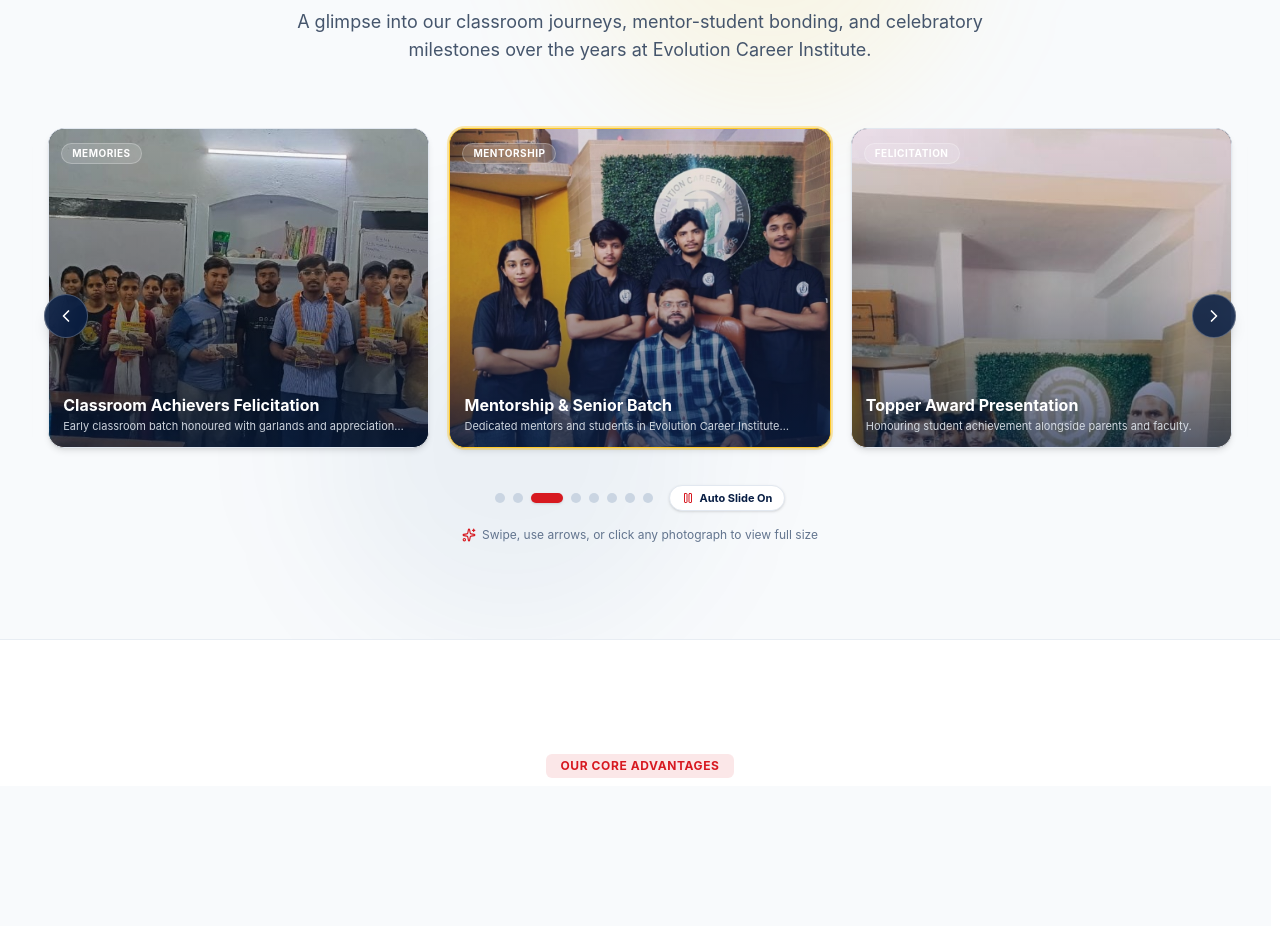
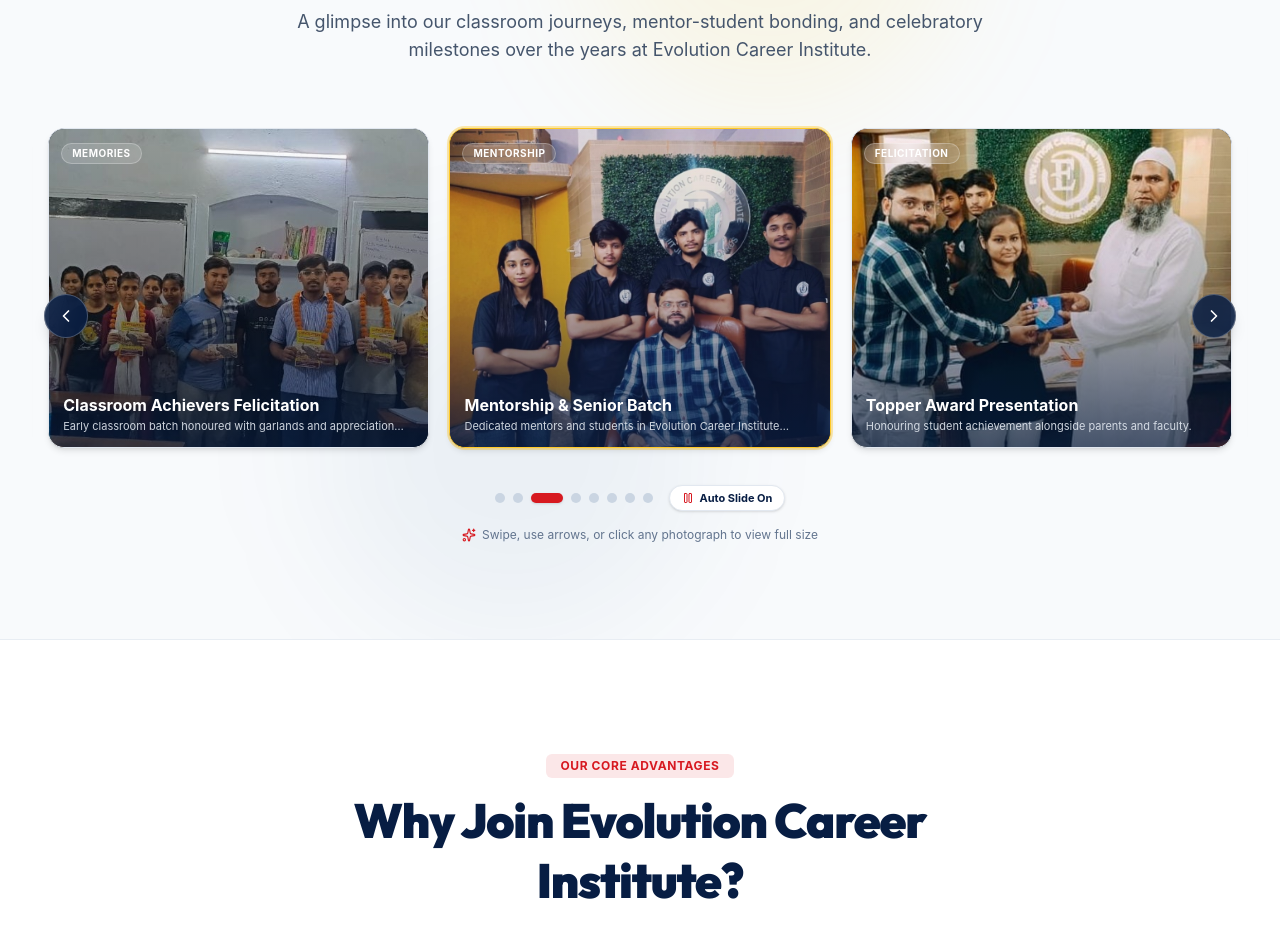
Before and after one commit to aaryavtechnologies-tech/EVOLUTION-CAREER-INSTITUTE, a Next.js app: page / in a window 1280 px wide. Shown: the part 8780-9706 px from the top of the page. Built offline with nearby package versions, Linux system fonts and the light colour scheme.

Commit message:
fix(memories): crop out ceiling and center framing for Topper Award Presentation card

```diff
--- a/components/Memories.tsx
+++ b/components/Memories.tsx
@@ -54,11 +54,11 @@ export default function Memories() {
     },
     {
       id: 8,
-      src: "/images/memories/memory-8.jpg",
+      src: "/images/memories/topper-award-presentation.jpg",
       title: "Topper Award Presentation",
       caption: "Honouring student achievement alongside parents and faculty.",
       tag: "Felicitation",
-      imgPosition: "object-top",
+      imgPosition: "object-center",
     },
     {
       id: 3,
```
Also changed, not shown: public/images/memories/topper-award-presentation.jpg (added).
